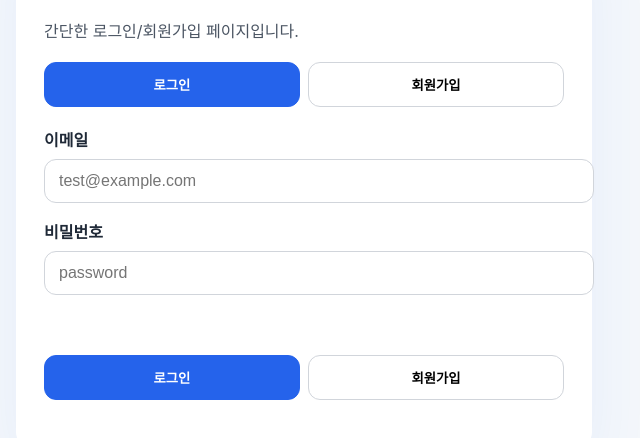
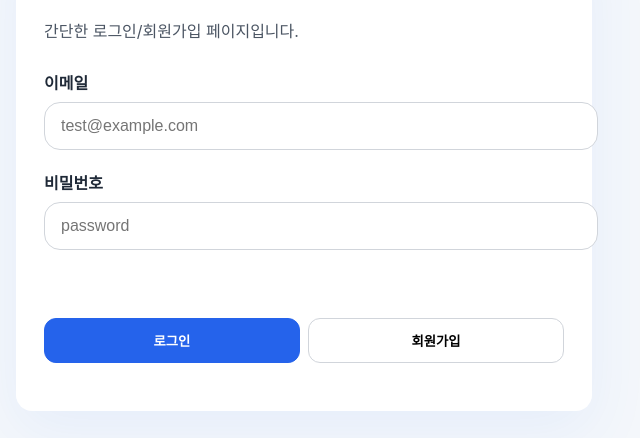
Before and after one commit to kosdba-lgtm/dong-login-demo, a website: page public/index.html in a window 1280 px wide. Shown: the part 110-548 px from the top of the page, without its empty margins (336-976 px from the left). Drawn offline with Linux system fonts and the light colour scheme.

Commit message:
Remove top tabs and improve form spacing

```diff
--- a/public/index.html
+++ b/public/index.html
@@ -10,11 +10,6 @@
     <main class="container">
       <h1>Railway Login Demo</h1>
       <p>간단한 로그인/회원가입 페이지입니다.</p>
-
-      <div class="tabs">
-        <button id="loginTab" class="active">로그인</button>
-        <button id="signupTab">회원가입</button>
-      </div>
 
       <form id="authForm">
         <label>
@@ -33,7 +28,7 @@
 
       <div id="message" class="message"></div>
 
-      <div class="tabs">
+      <div class="tabs bottom-tabs">
         <button id="loginTab" class="active">로그인</button>
         <button id="signupTab">회원가입</button>
       </div>
--- a/public/style.css
+++ b/public/style.css
@@ -47,7 +47,8 @@ p {
 
 form {
   display: grid;
-  gap: 16px;
+  gap: 20px;
+  margin-top: 28px;
 }
 
 label {
@@ -58,10 +59,14 @@ label {
 
 input {
   width: 100%;
-  padding: 12px 14px;
+  padding: 14px 16px;
   border: 1px solid #d1d5db;
-  border-radius: 12px;
+  border-radius: 16px;
   font-size: 1rem;
+}
+
+.bottom-tabs {
+  margin-top: 28px;
 }
 
 button[type="submit"] {
```
